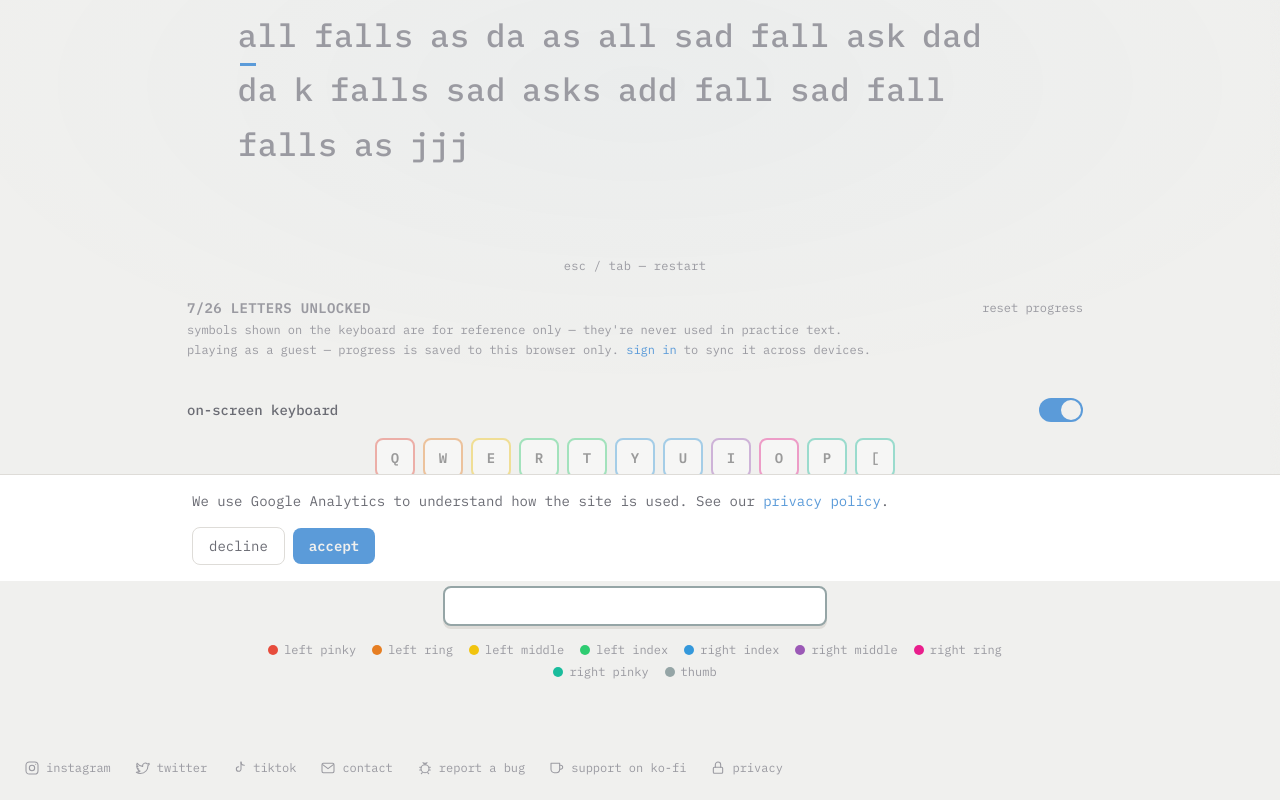
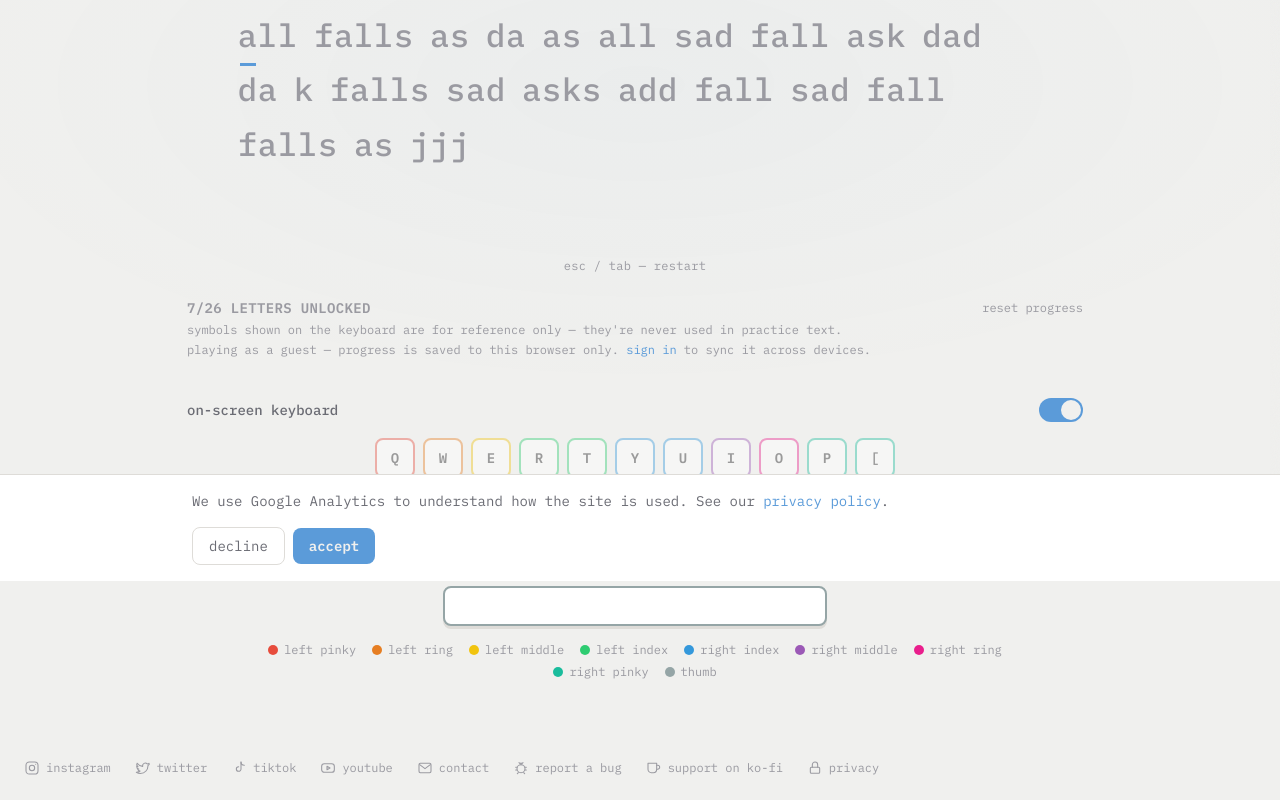
Before and after one commit to reeceauld1/typerank, a React (Vite) app: page /learn in a window 1280 px wide. Shown: the part 219-1019 px from the top of the page. Built offline with nearby package versions, Linux system fonts and the light colour scheme; no server answers.

Commit message:
Add a YouTube link to the footer, after TikTok

```diff
--- a/src/components/Footer.tsx
+++ b/src/components/Footer.tsx
@@ -23,6 +23,15 @@ function TwitterIcon() {
   return (
     <svg viewBox="0 0 24 24" fill="none" stroke="currentColor" strokeWidth="1.6" strokeLinecap="round" strokeLinejoin="round" className="w-4 h-4">
       <path d="M21 5c-.8.5-1.7.8-2.6 1a4 4 0 0 0-6.9 3.6A11.4 11.4 0 0 1 3.3 4.8a4 4 0 0 0 1.2 5.3c-.7 0-1.4-.2-2-.5v.1a4 4 0 0 0 3.2 3.9 4 4 0 0 1-1.8.1 4 4 0 0 0 3.7 2.8A8 8 0 0 1 2 18.4a11.3 11.3 0 0 0 6.1 1.8c7.3 0 11.3-6.1 11.3-11.3v-.5c.8-.6 1.5-1.3 2-2.1Z" />
+    </svg>
+  );
+}
+
+function YouTubeIcon() {
+  return (
+    <svg viewBox="0 0 24 24" fill="none" stroke="currentColor" strokeWidth="1.6" strokeLinecap="round" strokeLinejoin="round" className="w-4 h-4">
+      <rect x="2.5" y="5.5" width="19" height="13" rx="4" />
+      <path d="M10.5 9.5v5l4.5-2.5-4.5-2.5Z" />
     </svg>
   );
 }
@@ -82,6 +91,10 @@ export default function Footer() {
           <TikTokIcon />
           tiktok
         </a>
+        <a href="https://www.youtube.com/@typeladder" target="_blank" rel="noopener noreferrer" className={LINK_CLASS}>
+          <YouTubeIcon />
+          youtube
+        </a>
         <Link to="/contact" className={LINK_CLASS}>
           <EmailIcon />
           contact
```
